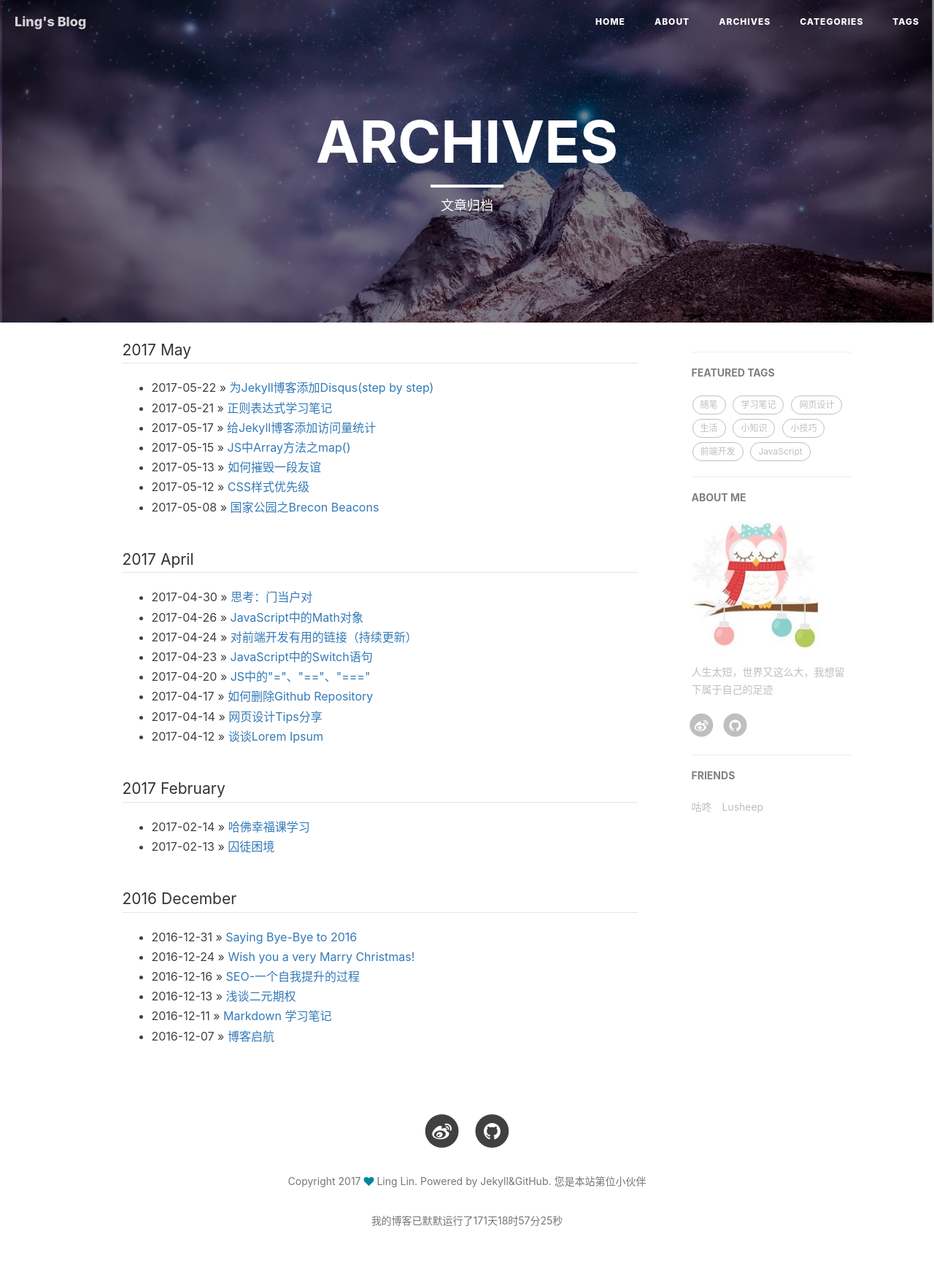
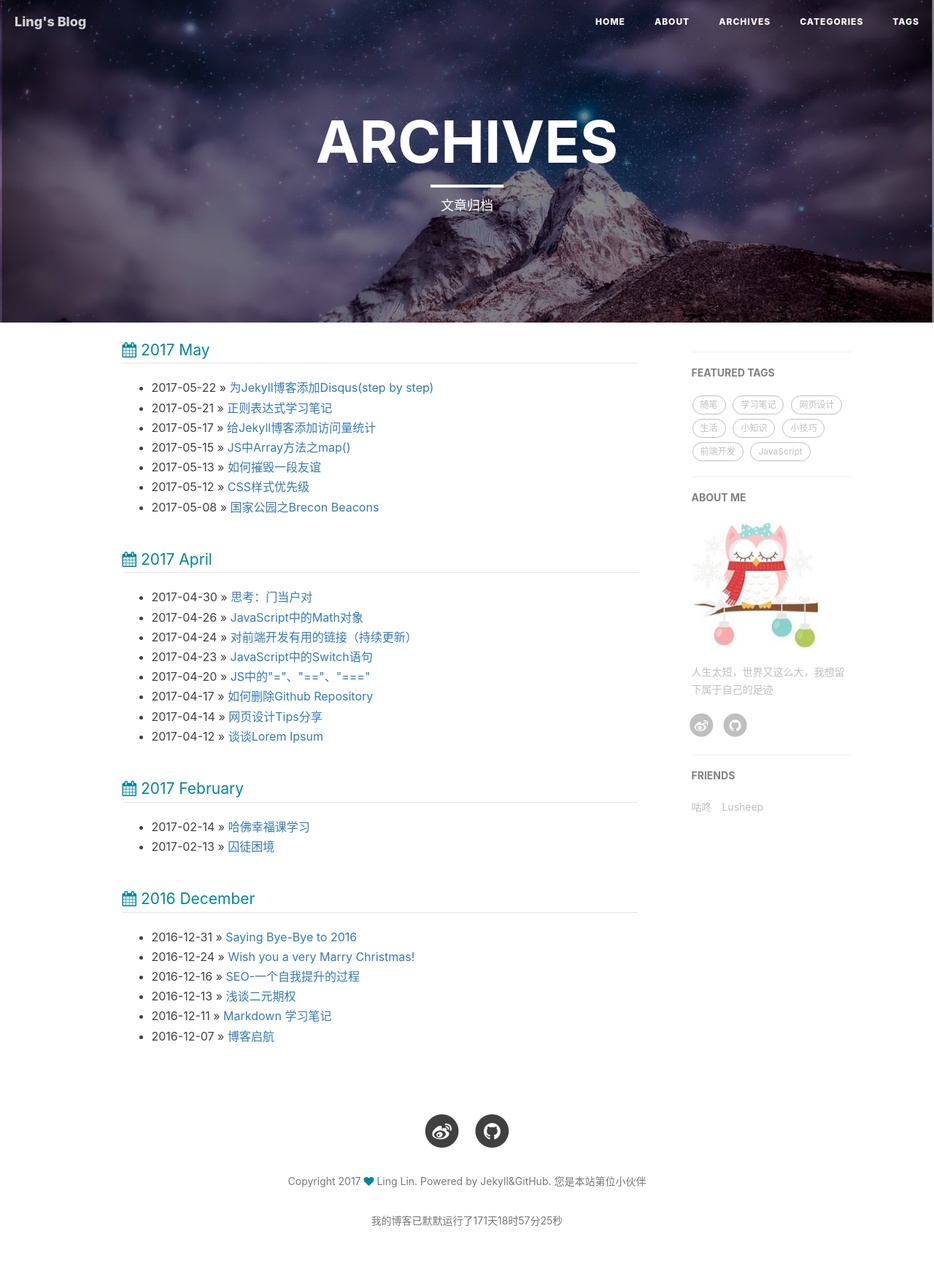
Before and after one commit to LingLinyp/LingLinyp.github.io, a Jekyll site: the page built from archives.html, in a window 1280 px wide. Shown: the whole page at 73% size. Built offline with Jekyll 4.4.1, drawn with Linux system fonts in a browser that asks for light colours; comment, search, counter and statistics services are not loaded.

Commit message:
update_archives.html

```diff
--- a/archives.html
+++ b/archives.html
@@ -12,7 +12,7 @@ header-img: "img/archives-bg.jpg"
 		{% capture next_month %}{{ post.previous.date | date: "%B" }}{% endcapture %}
 
 		{% if forloop.first %}
-		<legend id="{{this_year}}-{{this_month}}">{{this_year}} {{this_month}}</legend>
+		<legend style="color:#0085A1;" id="{{this_year}}-{{this_month}}"><i class="fa fa-calendar" aria-hidden="true"></i>&nbsp;{{this_year}} {{this_month}}</legend>
 		<ul>
 		{% endif %}
 
@@ -24,12 +24,12 @@ header-img: "img/archives-bg.jpg"
 		{% if this_year != next_year %}
 			</ul>
 
-			<legend id="{{next_year}}-{{next_month}}">{{next_year}} {{next_month}}</legend>
+			<legend style="color:#0085A1;" id="{{next_year}}-{{next_month}}"><i class="fa fa-calendar" aria-hidden="true"></i>&nbsp;{{next_year}} {{next_month}}</legend>
 			<ul>
 		{% else %}
 			{% if this_month != next_month %}
 			</ul>
-			<legend id="{{next_year}}-{{next_month}}">{{next_year}} {{next_month}}</legend>
+			<legend style="color:#0085A1;" id="{{next_year}}-{{next_month}}"><i class="fa fa-calendar" aria-hidden="true"></i>&nbsp;{{next_year}} {{next_month}}</legend>
 			<ul>
 			{% endif %}
 			{% endif %}
```
